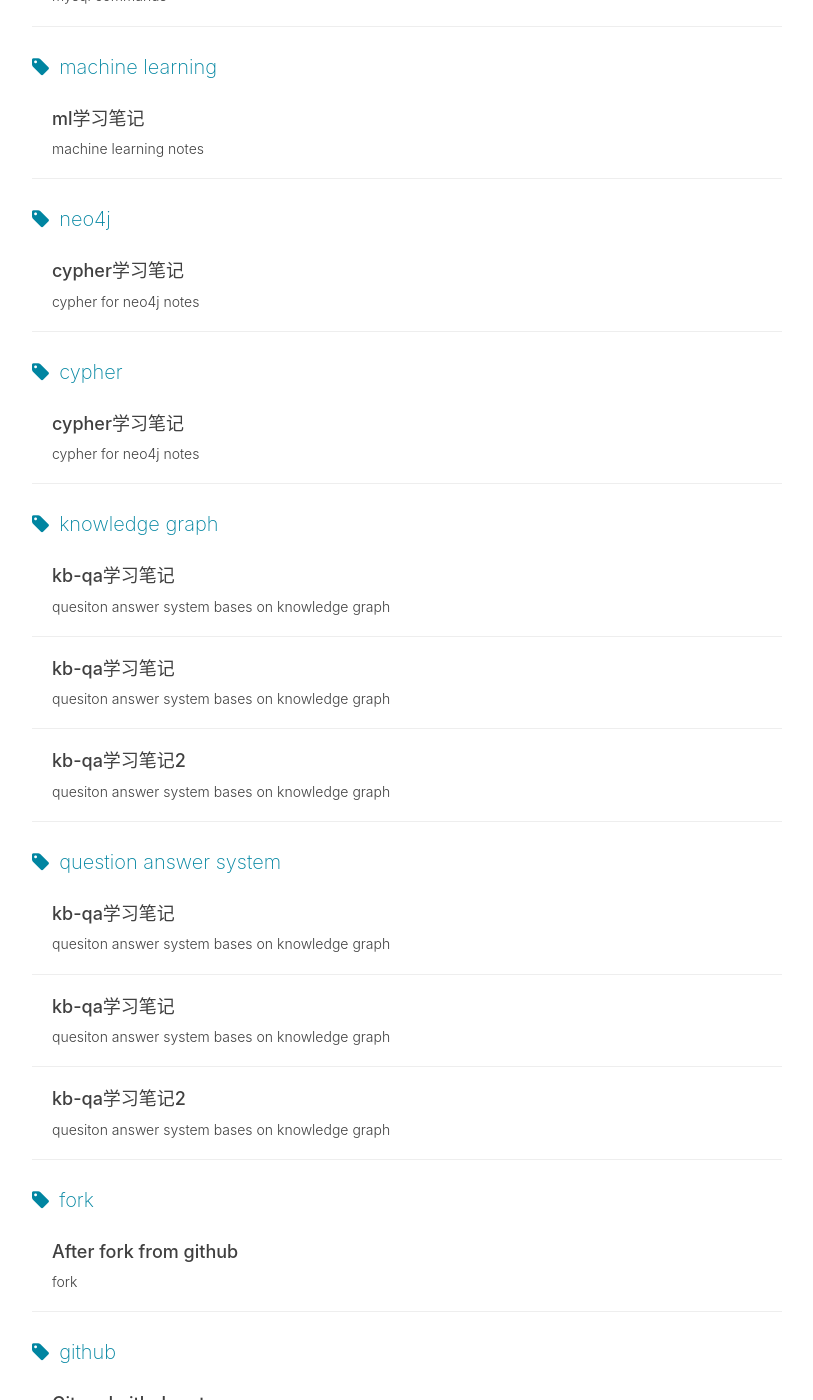
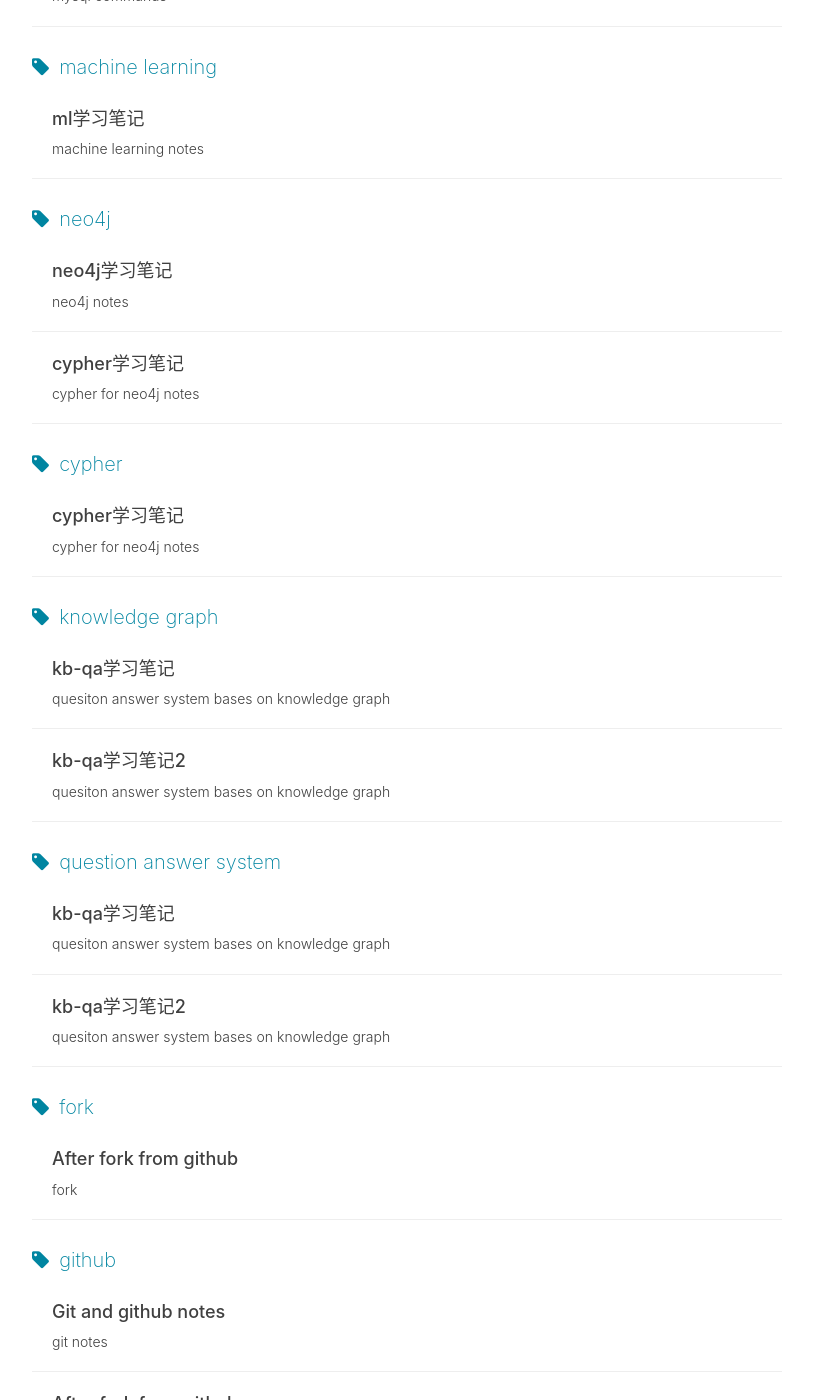
Before and after one commit to msg901216/msg901216.github.io, a Jekyll site: the page built from tags.html, in a window 1280 px wide and 1400 px high, scrolled down 12655 px. Shown: the whole window, without its empty margins (233-1046 px from the left). Built offline with Jekyll 4.4.1, drawn with Linux system fonts in a browser that asks for light colours; nearby versions of some CDN libraries; comment, search, counter and statistics services are not loaded; some of the changed text lies outside the part shown.

Commit message:
Update 2018-12-11-neo4j-notes.md

```diff
--- a/_posts/2018/kb/2018-12-11-neo4j-notes.md
+++ b/_posts/2018/kb/2018-12-11-neo4j-notes.md
@@ -1,16 +1,15 @@
 ---
 layout:     post
-title:      "kb-qa学习笔记"
-subtitle:   "quesiton answer system bases on knowledge graph"
-date:       2018-12-03
+title:      "neo4j学习笔记"
+subtitle:   "neo4j notes"
+date:       2018-12-11
 author:     "msg"
 header-img: "img/posts/02.jpg"
 header-mask: 0.3
 catalog:    true
 
 tags:
-    - knowledge graph
-    - question answer system
+    - neo4j
     - 学习
     - 转载
 ---
```
